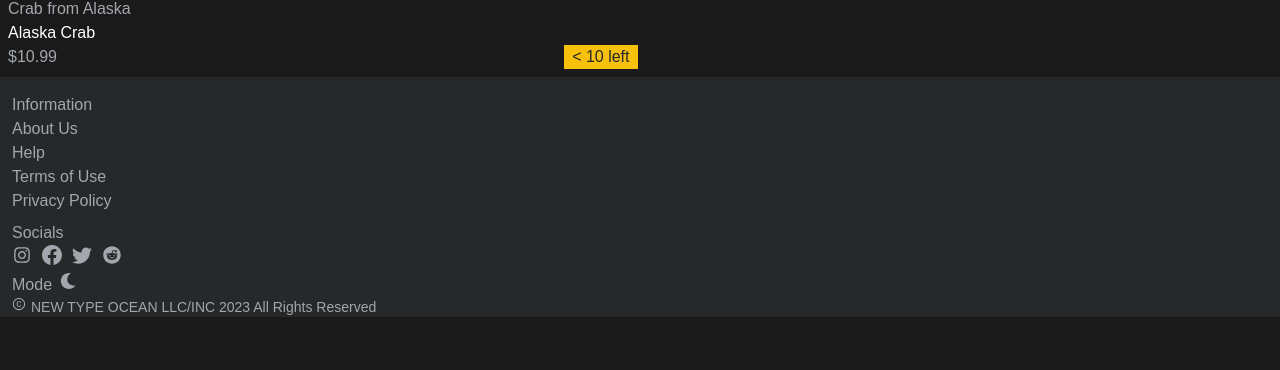
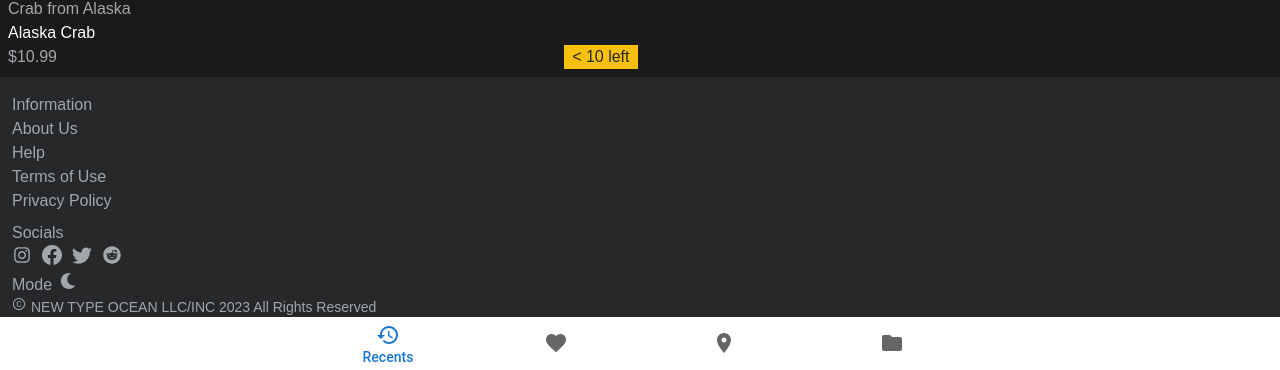
Before and after one commit to Requiem-of-Zero/gjallarhorn, a Next.js app: page / in a window 1280 px wide. Shown: the part 5562-5932 px from the top of the page. Before the commit the page ends 5879 px from the top, so only its background shows below. Built offline with nearby package versions, Linux system fonts and the light colour scheme; a web font is replaced by a local one.

Commit message:
Added footer navigation buttons

```diff
--- a/package.json
+++ b/package.json
@@ -9,6 +9,10 @@
     "lint": "next lint"
   },
   "dependencies": {
+    "@emotion/react": "^11.10.6",
+    "@emotion/styled": "^11.10.6",
+    "@mui/icons-material": "^5.11.16",
+    "@mui/material": "^5.11.16",
     "@splidejs/react-splide": "^0.7.12",
     "eslint": "8.37.0",
     "eslint-config-next": "13.2.4",
--- a/src/components/Footer/Footer.js
+++ b/src/components/Footer/Footer.js
@@ -4,7 +4,7 @@ import { FaMoon } from "react-icons/fa";
 
 const Footer = () => {
   return (
-    <footer className="bg-grey">
+    <div className="bg-grey">
       <ul className="text-light-grey pl-3 pt-4">
         <li>Information</li>
         <li>About Us</li>
@@ -33,7 +33,7 @@ const Footer = () => {
           <AiOutlineCopyrightCircle /> NEW TYPE OCEAN LLC/INC 2023 All Rights Reserved
         </li>
       </ul>
-    </footer>
+    </div>
   );
 };
 
--- /dev/null
+++ b/src/components/Footer_Navigation/FooterNavigation.js
@@ -0,0 +1,40 @@
+import * as React from "react";
+import BottomNavigation from "@mui/material/BottomNavigation";
+import BottomNavigationAction from "@mui/material/BottomNavigationAction";
+import FolderIcon from "@mui/icons-material/Folder";
+import RestoreIcon from "@mui/icons-material/Restore";
+import FavoriteIcon from "@mui/icons-material/Favorite";
+import LocationOnIcon from "@mui/icons-material/LocationOn";
+
+export default function FooterNavigation() {
+  const [value, setValue] = React.useState("recents");
+
+  const handleChange = (event, newValue) => {
+    setValue(newValue);
+  };
+
+  return (
+    <BottomNavigation value={value} onChange={handleChange}>
+      <BottomNavigationAction
+        label="Recents"
+        value="recents"
+        icon={<RestoreIcon />}
+      />
+      <BottomNavigationAction
+        label="Favorites"
+        value="favorites"
+        icon={<FavoriteIcon />}
+      />
+      <BottomNavigationAction
+        label="Nearby"
+        value="nearby"
+        icon={<LocationOnIcon />}
+      />
+      <BottomNavigationAction
+        label="Folder"
+        value="folder"
+        icon={<FolderIcon />}
+      />
+    </BottomNavigation>
+  );
+}
--- a/src/pages/index.js
+++ b/src/pages/index.js
@@ -5,6 +5,7 @@ import Banner from "@/components/Banner/Banner";
 import ProductNavigation from "@/components/Product_Navigation/ProductNavigation";
 import Products from "@/components/Products/Products";
 import Footer from "@/components/Footer/Footer";
+import FooterNavigation from "@/components/Footer_Navigation/FooterNavigation";
 
 import productsData from "@/components/ProductTile/data";
 
@@ -23,7 +24,10 @@ export default function Home() {
         <ProductNavigation />
         <Products {...productsData} />
       </main>
-      <Footer />
+      <footer>
+        <Footer />
+        <FooterNavigation />
+      </footer>
     </>
   );
 }
```
Also changed, not shown: 1 other file (tests, documents, lock files or other folders).
